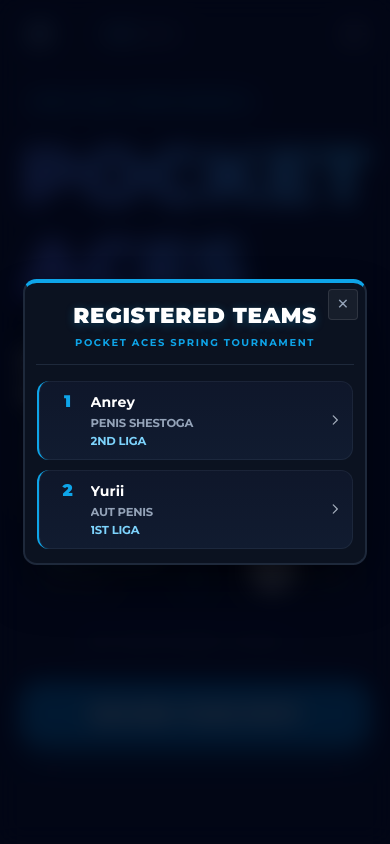
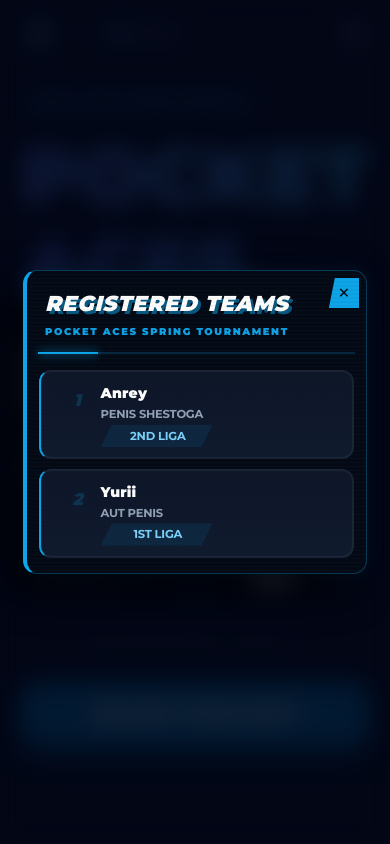
Before and after one commit to frogen-while/vol-registr, a Django app: page / in a window 390 px wide, after a click that opens the changed part. Run offline with Django 5.2, Linux system fonts and the light colour scheme; data comes from the database, SQL or seed files in the repository; some libraries are stand-ins or nearby versions.

Commit message:
feat(styles): enhance modal scoreboard design with improved layout, colors, and hover effects

```diff
--- a/static/css/registered-teams.css
+++ b/static/css/registered-teams.css
@@ -163,102 +163,104 @@
 /* --- Modal Content Box (Sports Scoreboard) --- */
 .rt-modal__content.sports-scoreboard {
   position: relative;
-  background-color: #0b1220; /* Card background match */
-  border: 2px solid #1e293b;
-  border-top: 4px solid #0ea5e9; /* Sky blue top accent */
-  border-radius: 0.5rem; /* Tighter radius for scoreboard feel */
-  padding: 2.5rem 2rem;
+  background-color: #050a14;
+  background-image:
+    linear-gradient(45deg, rgba(14, 165, 233, 0.05) 25%, transparent 25%),
+    linear-gradient(-45deg, rgba(14, 165, 233, 0.05) 25%, transparent 25%);
+  background-size: 4px 4px;
+  border: 1px solid rgba(14, 165, 233, 0.3);
+  border-left: 6px solid #0ea5e9;
+  border-radius: 0; /* Sharp corners for aggressive look */
+  padding: 3rem 2rem;
   width: 95%;
   max-width: 650px;
   color: #e2e8f0;
-  transform: scale(0.95) translateY(10px);
+  transform: skewX(-2deg) scale(0.95);
   opacity: 0;
-  transition: transform 0.4s cubic-bezier(0.175, 0.885, 0.32, 1.275), opacity 0.3s ease;
-  box-shadow: 0 25px 50px -12px rgba(0, 0, 0, 0.7);
+  transition: transform 0.4s cubic-bezier(0.19, 1, 0.22, 1), opacity 0.3s ease;
+  box-shadow:
+    -15px 15px 40px rgba(0, 0, 0, 0.8),
+    0 0 20px rgba(14, 165, 233, 0.1);
   max-height: 90vh;
   overflow-y: auto;
 }
 
-/* Custom scrollbar for modal */
-.rt-modal__content::-webkit-scrollbar {
-  width: 8px;
-}
-.rt-modal__content::-webkit-scrollbar-track {
-  background: #0f172a;
-  border-radius: 4px;
-}
-.rt-modal__content::-webkit-scrollbar-thumb {
-  background: #334155;
-  border-radius: 4px;
-}
-.rt-modal__content::-webkit-scrollbar-thumb:hover {
-  background: #475569;
-}
-
 .rt-modal__overlay.active .rt-modal__content {
-  transform: scale(1) translateY(0);
+  transform: skewX(-2deg) scale(1);
   opacity: 1;
 }
 
 /* --- Modal Close Button --- */
 .rt-modal__close {
   position: absolute;
-  top: 0.75rem;
-  right: 0.75rem;
-  background: rgba(255, 255, 255, 0.05);
-  border: 1px solid rgba(255, 255, 255, 0.1);
-  border-radius: 0.25rem;
-  width: 2rem;
-  height: 2rem;
+  top: 0;
+  right: 0;
+  background: #0ea5e9;
+  border: none;
+  border-radius: 0;
+  width: 3rem;
+  height: 3rem;
   display: flex;
   align-items: center;
   justify-content: center;
   font-size: 1.5rem;
-  line-height: 1;
-  color: #94a3b8;
+  color: #050a14;
   cursor: pointer;
   transition: all 0.2s ease;
+  clip-path: polygon(20% 0%, 100% 0%, 100% 100%, 0% 100%);
 }
 
 .rt-modal__close:hover {
-  background: rgba(220, 38, 38, 0.2); /* Red hover */
-  border-color: rgba(220, 38, 38, 0.5);
-  color: #f87171;
+  background: #ffffff;
+  color: #0ea5e9;
 }
 
 /* --- Modal Header --- */
 .rt-modal__header {
-  text-align: center;
-  margin-bottom: 2rem;
-  padding-bottom: 1.5rem;
-  border-bottom: 1px solid #1e293b;
+  text-align: left;
+  margin-bottom: 2.5rem;
+  padding-bottom: 1rem;
+  border-bottom: 2px solid rgba(14, 165, 233, 0.2);
+  position: relative;
+}
+
+.rt-modal__header::after {
+  content: '';
+  position: absolute;
+  bottom: -2px;
+  left: 0;
+  width: 60px;
+  height: 2px;
+  background: #0ea5e9;
+  box-shadow: 0 0 10px #0ea5e9;
 }
 
 .rt-modal__title {
   font-family: 'Montserrat', sans-serif;
-  font-size: 2rem;
+  font-size: clamp(1.5rem, 4vw, 2.5rem);
   font-weight: 900;
   text-transform: uppercase;
-  letter-spacing: 0.05em;
-  margin-bottom: 0.5rem;
+  letter-spacing: -0.02em;
+  font-style: italic;
+  margin-bottom: 0.25rem;
   color: #ffffff;
-  text-shadow: 0 2px 10px rgba(14, 165, 233, 0.3);
+  text-shadow: 3px 3px 0px rgba(14, 165, 233, 0.5);
 }
 
 .rt-modal__subtitle {
   font-family: 'Montserrat', sans-serif;
-  font-size: 0.75rem;
-  font-weight: 700;
+  font-size: 0.8rem;
+  font-weight: 800;
   color: #0ea5e9;
   text-transform: uppercase;
-  letter-spacing: 0.2em;
+  letter-spacing: 0.3em;
 }
 
 /* --- Modal Teams List / Scoreboard --- */
 .rt-modal__teams-list {
   display: flex;
   flex-direction: column;
-  gap: 0.5rem;
+  gap: 0.75rem;
 }
 
 /* Header Row */
@@ -266,88 +268,168 @@
   display: flex;
   align-items: center;
   padding: 0 1rem 0.5rem;
-  font-size: 0.7rem;
-  font-weight: 700;
-  color: #64748b;
+  font-size: 0.75rem;
+  font-weight: 800;
+  color: #475569;
   text-transform: uppercase;
-  letter-spacing: 0.1em;
-}
-
-.rt-col-rank {
-  width: 3rem;
-  text-align: center;
-}
-
-.rt-col-team {
-  flex: 2.2;
-  text-align: left;
-}
-
-.rt-col-captain {
-  flex: 1.6;
-  text-align: left;
-}
-
-.rt-col-level {
-  width: 7rem;
-  text-align: left;
-}
-
-.rt-col-action {
-  width: 2rem;
-  text-align: right;
-  display: flex;
-  align-items: center;
-  justify-content: flex-end;
-  color: #cbd5e1;
-}
-
-.rt-team-row:hover .rt-col-action {
-  color: #0ea5e9;
+  letter-spacing: 0.2em;
 }
 
 /* Team Rows */
 .rt-team-row {
   display: flex;
   align-items: center;
-  background-color: #0f172a; /* slate-900 */
-  padding: 1rem;
-  border-radius: 0.375rem;
-  border-left: 3px solid transparent;
-  transition: transform 0.2s, background-color 0.2s;
-  font-family: 'Montserrat', sans-serif;
+  background: linear-gradient(90deg, rgba(15, 23, 42, 0.8) 0%, rgba(30, 41, 59, 0.4) 100%);
+  padding: 0.75rem 1rem;
+  border-radius: 0;
+  border: 1px solid rgba(255, 255, 255, 0.05);
+  border-left: 4px solid #1e293b;
+  position: relative;
+  transition: all 0.3s cubic-bezier(0.23, 1, 0.32, 1);
+  overflow: hidden;
+}
+
+.rt-team-row::before {
+  content: '';
+  position: absolute;
+  top: 0;
+  left: -100%;
+  width: 100%;
+  height: 100%;
+  background: linear-gradient(90deg, transparent, rgba(14, 165, 233, 0.1), transparent);
+  transition: left 0.5s;
 }
 
 .rt-team-row:hover {
-  background-color: #1e293b;
-  transform: translateX(4px);
+  background: rgba(30, 41, 59, 0.8);
+  border-color: rgba(14, 165, 233, 0.4);
+  transform: translateX(10px) skewX(-1deg);
+  box-shadow: -5px 5px 20px rgba(0, 0, 0, 0.4);
+}
+
+.rt-team-row:hover::before {
+  left: 100%;
 }
 
 .rt-in-tournament {
-  border-left-color: #0ea5e9; /* Active spots get a cyan border */
+  border-left-color: #0ea5e9;
+  background: linear-gradient(90deg, rgba(14, 165, 233, 0.1) 0%, rgba(15, 23, 42, 0.8) 100%);
 }
 
 .rt-reserve {
-  border-left-color: #64748b; /* Waitlist gets a slate border */
-  opacity: 0.75;
+  border-left-color: #ef4444; /* Aggressive red for reserves/danger zone */
+  opacity: 0.8;
 }
 
-.rt-team-row .rt-col-rank {
-  font-size: 1.25rem;
+.rt-col-rank {
+  width: 3.5rem;
+  font-size: 1.5rem;
   font-weight: 900;
-  color: #cbd5e1;
+  font-style: italic;
+  color: #334155;
+  text-align: center;
+  transition: color 0.3s;
 }
 
 .rt-in-tournament .rt-col-rank {
   color: #0ea5e9;
+  text-shadow: 0 0 15px rgba(14, 165, 233, 0.5);
 }
 
-.rt-team-row .rt-col-team {
-  font-size: 1rem;
-  font-weight: 700;
+.rt-col-team {
+  flex: 2.2;
+  font-size: 1.1rem;
+  font-weight: 900;
   color: #ffffff;
   text-transform: uppercase;
-  white-space: nowrap;
+  letter-spacing: 0.05em;
+}
+
+.rt-col-captain {
+  flex: 1.6;
+  font-size: 0.8rem;
+  font-weight: 700;
+  color: #94a3b8;
+  text-transform: uppercase;
+}
+
+.rt-col-level {
+  width: 7rem;
+  font-size: 0.75rem;
+  font-weight: 800;
+  color: #0ea5e9;
+  text-transform: uppercase;
+  background: rgba(14, 165, 233, 0.1);
+  padding: 0.25rem 0.5rem;
+  text-align: center;
+  clip-path: polygon(10% 0%, 100% 0%, 90% 100%, 0% 100%);
+}
+
+.rt-col-action {
+  width: 2.5rem;
+  color: #475569;
+}
+
+@media (max-width: 767.98px) {
+  .rt-modal__content.sports-scoreboard {
+    padding: 2.5rem 1rem 1.5rem;
+    transform: none;
+    border-left-width: 4px;
+  }
+
+  .rt-modal__overlay.active .rt-modal__content {
+    transform: none;
+  }
+
+  .rt-table-header {
+    display: none; /* Hide headers on mobile for cleaner look */
+  }
+
+  .rt-team-row {
+    flex-direction: column;
+    align-items: flex-start;
+    padding: 1rem;
+    gap: 0.5rem;
+  }
+
+  .rt-team-row:hover {
+    transform: scale(1.02);
+  }
+
+  .rt-col-rank {
+    position: absolute;
+    top: 0.5rem;
+    left: 0.5rem;
+    font-size: 2rem;
+    opacity: 0.2;
+    width: auto;
+  }
+
+  .rt-col-team {
+    font-size: 1.25rem;
+    width: 100%;
+    padding-left: 0.5rem;
+  }
+
+  .rt-col-captain {
+    width: 100%;
+    padding-left: 0.5rem;
+    font-size: 0.85rem;
+    color: #64748b;
+  }
+
+  .rt-col-level {
+    align-self: flex-start;
+    margin-left: 0.5rem;
+  }
+
+  .rt-col-action {
+    position: absolute;
+    right: 1rem;
+    top: 50%;
+    transform: translateY(-50%);
+  }
+}
   overflow: hidden;
   text-overflow: ellipsis;
   padding-right: 1rem;
@@ -530,3 +612,24 @@
     font-size: 0.88rem;
   }
 }
+
+/* --- Sports Scoreboard Modal CRT Scanline Effect --- */
+.rt-modal__content.sports-scoreboard::before {
+  content: "";
+  position: absolute;
+  inset: 0;
+  background: linear-gradient(
+    rgba(18, 16, 16, 0) 50%,
+    rgba(0, 0, 0, 0.1) 50%
+  ),
+  linear-gradient(
+    90deg,
+    rgba(255, 0, 0, 0.02),
+    rgba(0, 255, 0, 0.01),
+    rgba(0, 0, 255, 0.02)
+  );
+  background-size: 100% 4px, 3px 100%;
+  pointer-events: none;
+  z-index: 10;
+  opacity: 0.3;
+}
```
